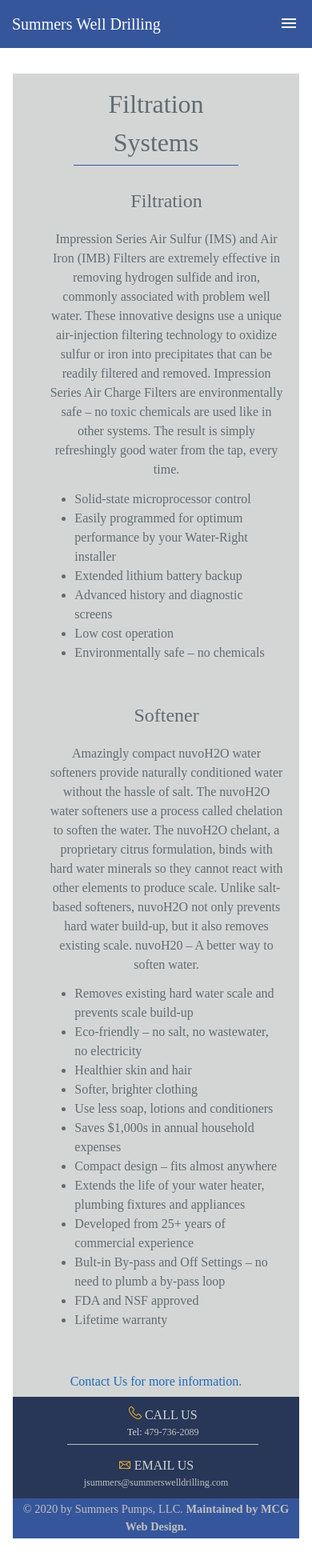
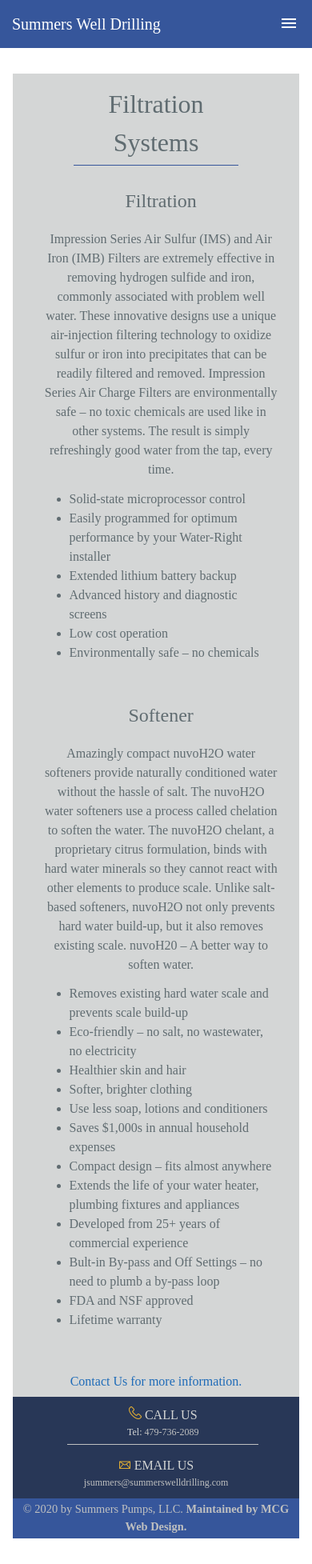
Before and after one commit to jamess999888/SummersPumps, a Jekyll site: the page built from filtrationSystems.md, in a window 390 px wide. Shown: the whole page at 80% size. Built offline with Jekyll 4.4.1, drawn with Linux system fonts in a browser that asks for light colours; our own code applies the rules of GitHub Pages for plain Markdown files.

Commit message:
fixing responsive styling

```diff
--- a/css/style.css
+++ b/css/style.css
@@ -1433,5 +1433,6 @@
         display: block;
         padding: 2% 5%;
         width: 100%;
+        margin: 0 0;
     }
 }
```
